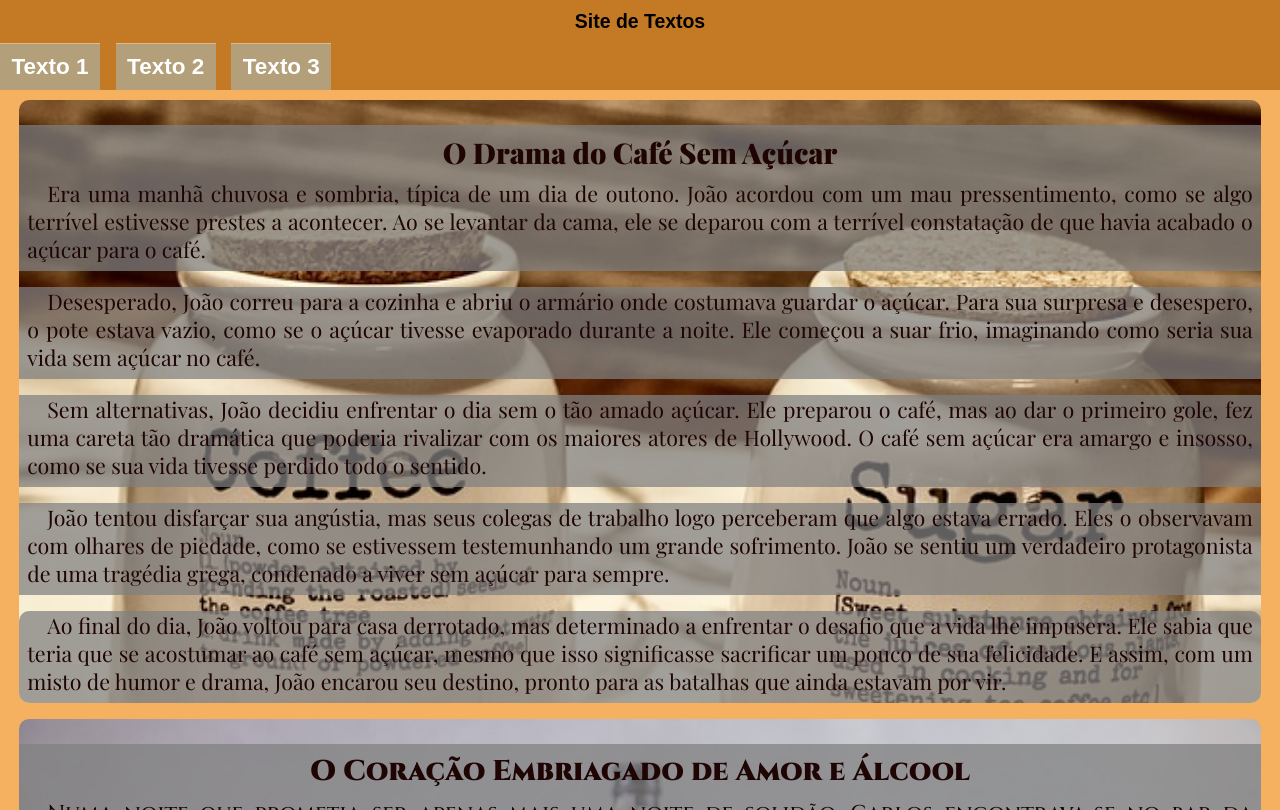
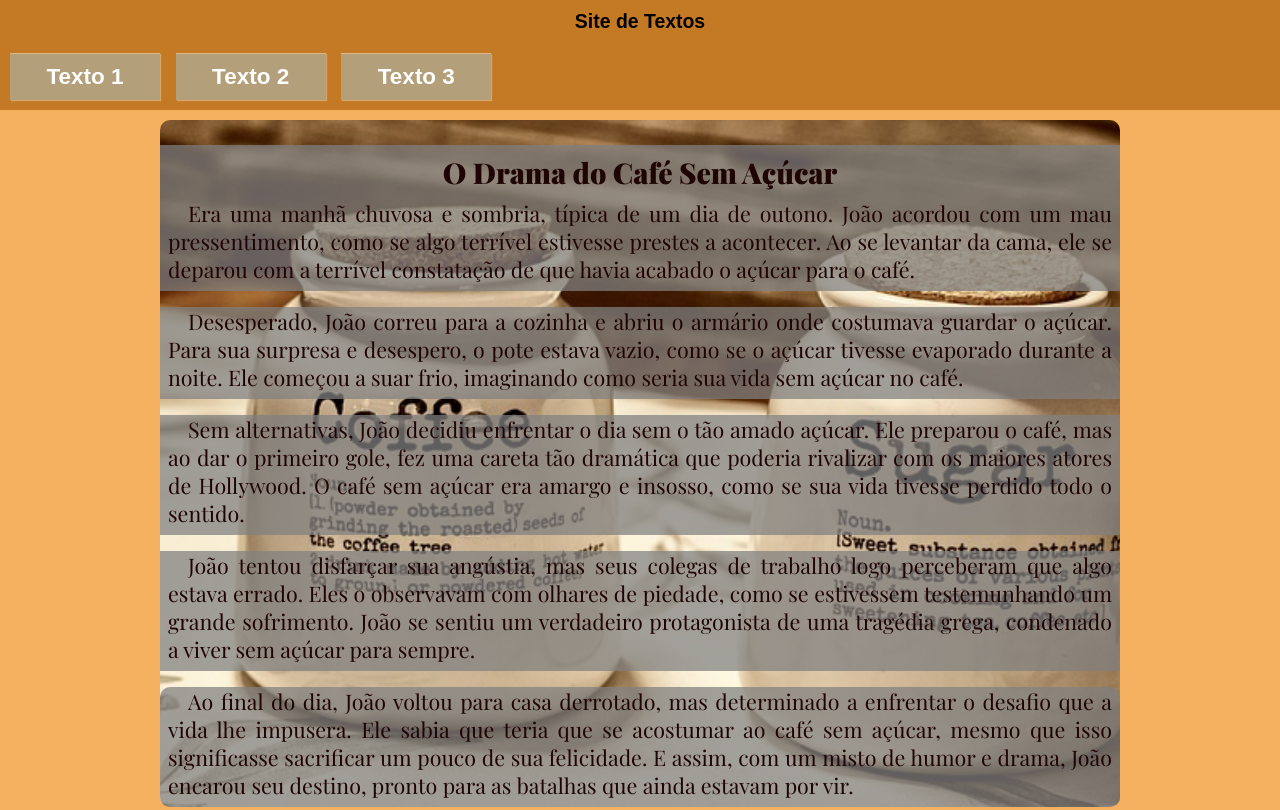
Before and after one commit to codebyChristian/Projeto_Textos, a plain HTML site: page index.html in a window 1280 px wide. Shown: the top 810 px of the page. Drawn offline with nearby package versions, Linux system fonts and the light colour scheme; a web font is replaced by a local one.

Commit message:
Media Query: configurações visuais

```diff
--- a/estilos/media-style.css
+++ b/estilos/media-style.css
@@ -5,19 +5,33 @@
         display: none;
     }
 
+
+
+    menu > ul {
+        padding: 10px;
+    }
+
     menu {
         display: block;
     }
 
     menu > ul > li {
-        padding-right: 10px;
         display: inline-block;
-        width: 100px;
+        width: 150px;
+        box-shadow: 1px 1px 1px rgba(255, 255, 255, 0.322);
+        box-sizing: border-box;
+        margin-right: 10px;
+    }
+
+    menu > ul > li:hover {
+        transform: translate(-3px, 2px);
+        box-shadow: 1px 1px 1px rgba(255, 255, 255, 0.637);
+        transition: transform .6s, border .5s;
     }
 
     main {
-        width: 97vw;
-        height: 97vh;
+        width: 75vw;
+        height: 75vh;
     }
 
 
--- /dev/null
+++ b/estilos/style-border.css
@@ -0,0 +1,73 @@
+
+@charset "UTF-8";
+
+* {
+    margin: 0px;
+    padding: 0px;
+}
+
+html, body {
+    height: 100vh;
+    width: 100vw;
+    background-color: rgb(49, 8, 87);
+}
+
+body {
+    background: url('../pacote_projeto/images/neon1.png') ;
+    background-size: cover;
+    background-attachment: fixed;
+}
+
+.bar-lateral{
+    display: block;
+
+}
+
+main {
+    position: relative;
+    height: 100vh;
+
+}
+
+section#phone {
+    position: absolute;
+
+    top: 50%;
+    left: 50%;
+    transform: translate(-50%, -50%);
+
+    background: url('../pacote_projeto/images/frame-phone.png') no-repeat;
+    width: 448px;
+    height: 627px;
+}
+
+iframe#screen {
+    position: relative;
+    top: 37px;
+    left: 72px;
+    border-radius: 12px;
+    width: 302px;
+    height: 535px;
+
+}
+
+section#icons {
+    text-align: right;
+}
+
+section#icons img {
+    width: 80px;
+    margin: 10px;
+    border-radius: 50%;
+    box-shadow: 2px 2px 5px rgba(255, 255, 255, 0.322);
+    box-sizing: border-box;
+}
+
+
+
+section#icons img:hover {
+    border: 2px solid rgba(255, 255, 255, 0.486);
+    transform: translate(-3px, -3px);
+    box-shadow: 5px 5px 10px rgba(255, 255, 255, 0.322);
+    transition: transform .6s, border .5s;
+}
```
